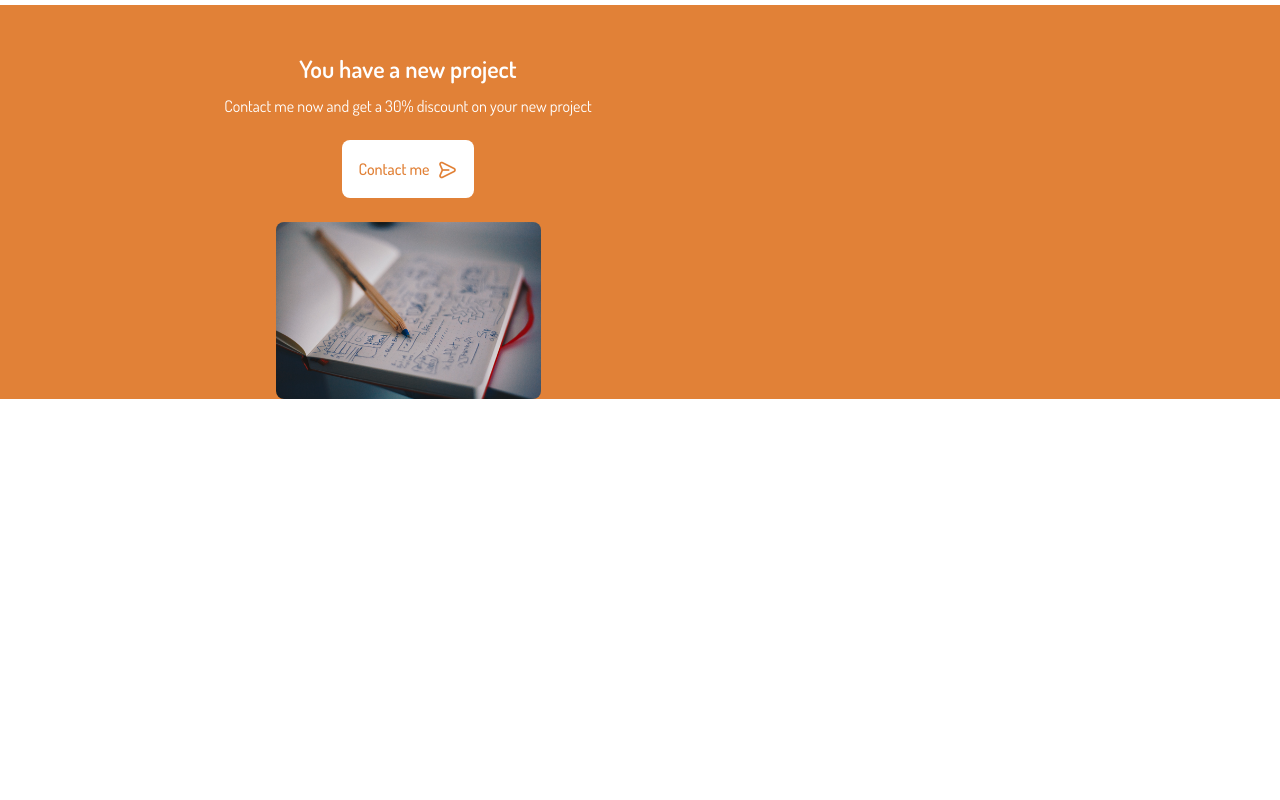
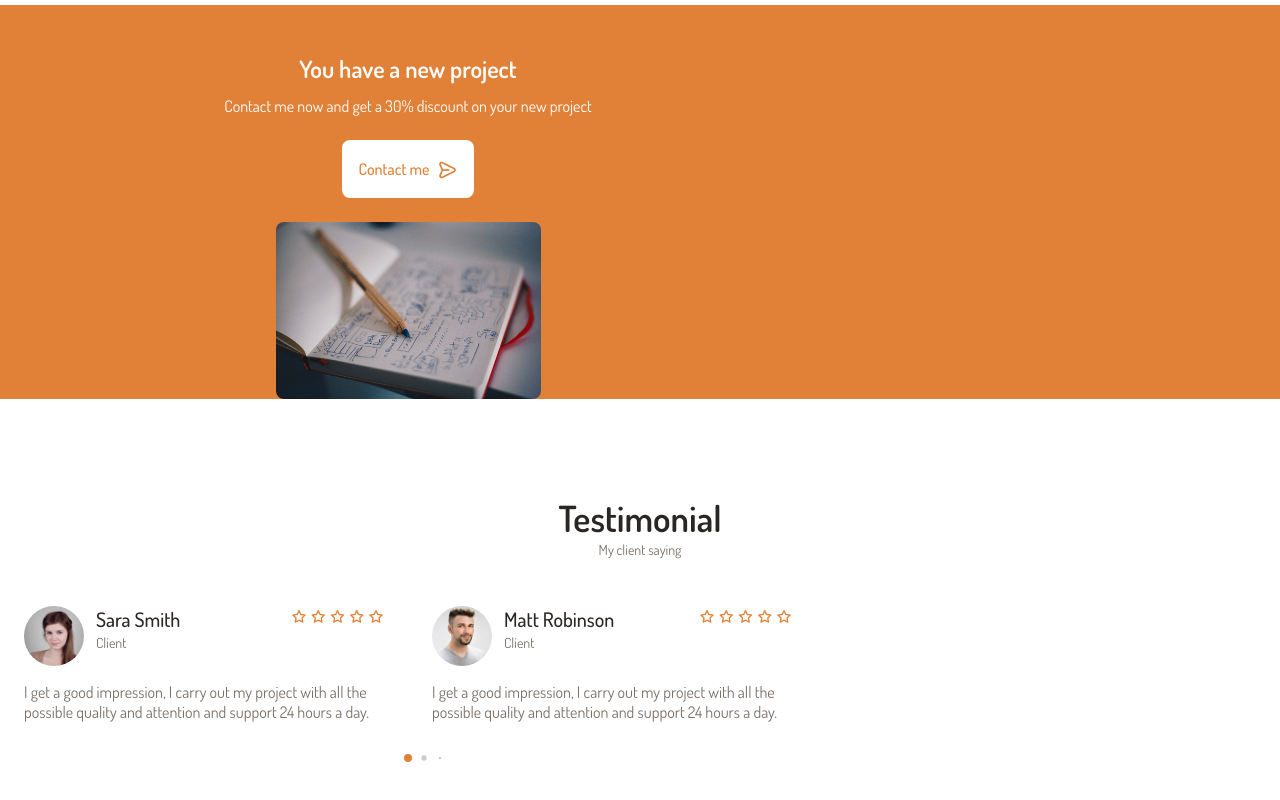
Before and after one commit to BenoitRobin/portfolio2022, a plain HTML site: page index.html in a window 1280 px wide. Shown: the part 3722-4522 px from the top of the page. Before the commit the page ends 4425 px from the top, so only its background shows below. Drawn offline with nearby package versions, Linux system fonts and the light colour scheme.

Commit message:
Testimonial Section

```diff
--- a/assets/css/styles.css
+++ b/assets/css/styles.css
@@ -777,7 +777,44 @@ img {
 
 
 /*==================== TESTIMONIAL ====================*/
+.testimonial__data,
+.testimonial__header {
+    display: flex;
+}
 
+.testimonial__data {
+    justify-content: space-between;
+    margin-bottom: var(--mb-1);
+}
+
+.testimonial__img {
+    width: 60px;
+    height: 60px;
+    border-radius: 50%;
+    margin-right: var(--mb-0-75);
+}
+
+.testimonial__name {
+    font-size: var(--h3-font-size);
+    font-weight: var(--font-medium);
+}
+
+.testimonial__client {
+    font-size: var(--small-font-size);
+    color: var(--text-color);
+}
+
+.testimonial__description {
+    margin-bottom: var(--mb-2-5);
+}
+
+.testimonial__icon-star {
+    color: var(--first-color);
+}
+
+.swiper-container .swiper-pagination-testimonial {
+    bottom: 0;
+}
 
 /*==================== CONTACT ME ====================*/
 
--- a/assets/js/main.js
+++ b/assets/js/main.js
@@ -89,7 +89,7 @@ modalCloses.forEach((modalClose) => {
 });
 
 /*==================== PORTFOLIO SWIPER  ====================*/
-let swiper = new Swiper(".portfolio__container", {
+let swiperPortfolio = new Swiper(".portfolio__container", {
     cssMode: true,
     loop: true,
     navigation: {
@@ -103,6 +103,22 @@ let swiper = new Swiper(".portfolio__container", {
 });
 
 /*==================== TESTIMONIAL ====================*/
+let swiperTestimonial = new Swiper(".testimonial__container", {
+    loop: true,
+    grabCursor: true,
+    spaceBetween: 48,
+
+    pagination: {
+    el: ".swiper-pagination",
+    clickable: true,
+    dynamicBullets: true,
+    },
+    breakpoints:{
+        568:{
+            slidesPerView: 2,
+        }
+    }
+});
 
 /*==================== SCROLL SECTIONS ACTIVE LINK ====================*/
 
--- a/index.html
+++ b/index.html
@@ -893,23 +893,132 @@
           <div class="project__container container grid">
             <div class="project__data">
               <h2 class="project__title">You have a new project</h2>
-              <p class="project__description">Contact me now and get a 30% discount on your new project</p>
+              <p class="project__description">
+                Contact me now and get a 30% discount on your new project
+              </p>
               <a href="#contact" class="button button--flex button--white">
                 Contact me
                 <i class="uil uil-message project__icon button__icon"></i>
               </a>
             </div>
 
-            <img src="assets/img/project.png" alt="" class="project__img">
+            <img src="assets/img/project.png" alt="" class="project__img" />
           </div>
         </div>
       </section>
 
       <!--==================== TESTIMONIAL ====================-->
-      <section class="testimonial section"></section>
+      <section class="testimonial section">
+        <h2 class="section__title">Testimonial</h2>
+        <span class="section__subtitle">My client saying</span>
+
+        <div class="testimonial__container container swiper-container">
+          <div class="swiper-wrapper">
+
+            <!--==================== TESTIMONIAL 1 ====================-->
+            <div class="testimonial__content swiper-slide">
+              <div class="testimonial__data">
+                <div class="testimonial__header">
+                  <img
+                    src="assets/img/testimonial1.jpg"
+                    alt=""
+                    class="testimonial__img"
+                  />
+
+                  <div>
+                    <h3 class="testimonial__name">Sara Smith</h3>
+                    <span class="testimonial__client">Client</span>
+                  </div>
+                </div>
+
+                <div>
+                  <i class="uil uil-star testimonial__icon-star"></i>
+                  <i class="uil uil-star testimonial__icon-star"></i>
+                  <i class="uil uil-star testimonial__icon-star"></i>
+                  <i class="uil uil-star testimonial__icon-star"></i>
+                  <i class="uil uil-star testimonial__icon-star"></i>
+                </div>
+              </div>
+
+              <p class="testimonial__description">
+                I get a good impression, I carry out my project with all the
+                possible quality and attention and support 24 hours a day.
+              </p>
+            </div>
+
+            <!--==================== TESTIMONIAL 2 ====================-->
+            <div class="testimonial__content swiper-slide">
+              <div class="testimonial__data">
+                <div class="testimonial__header">
+                  <img
+                    src="assets/img/testimonial2.jpg"
+                    alt=""
+                    class="testimonial__img"
+                  />
+
+                  <div>
+                    <h3 class="testimonial__name">Matt Robinson</h3>
+                    <span class="testimonial__client">Client</span>
+                  </div>
+                </div>
+
+                <div>
+                  <i class="uil uil-star testimonial__icon-star"></i>
+                  <i class="uil uil-star testimonial__icon-star"></i>
+                  <i class="uil uil-star testimonial__icon-star"></i>
+                  <i class="uil uil-star testimonial__icon-star"></i>
+                  <i class="uil uil-star testimonial__icon-star"></i>
+                </div>
+              </div>
+
+              <p class="testimonial__description">
+                I get a good impression, I carry out my project with all the
+                possible quality and attention and support 24 hours a day.
+              </p>
+            </div>
+
+            <!--==================== TESTIMONIAL 2 ====================-->
+            <div class="testimonial__content swiper-slide">
+              <div class="testimonial__data">
+                <div class="testimonial__header">
+                  <img
+                    src="assets/img/testimonial3.jpg"
+                    alt=""
+                    class="testimonial__img"
+                  />
+
+                  <div>
+                    <h3 class="testimonial__name">Raul Harris</h3>
+                    <span class="testimonial__client">Client</span>
+                  </div>
+                </div>
+
+                <div>
+                  <i class="uil uil-star testimonial__icon-star"></i>
+                  <i class="uil uil-star testimonial__icon-star"></i>
+                  <i class="uil uil-star testimonial__icon-star"></i>
+                  <i class="uil uil-star testimonial__icon-star"></i>
+                  <i class="uil uil-star testimonial__icon-star"></i>
+                </div>
+              </div>
+
+              <p class="testimonial__description">
+                I get a good impression, I carry out my project with all the
+                possible quality and attention and support 24 hours a day.
+              </p>
+            </div>
+
+          </div>
+
+          <!-- Add pagination-->
+          <div class="swiper-pagination swiper-pagination-testimonial"></div>
+        </div>
+      </section>
 
       <!--==================== CONTACT ME ====================-->
-      <section class="contact section" id="contact"></section>
+      <section class="contact section" id="contact">
+
+      </section>
     </main>
 
     <!--==================== FOOTER ====================-->
```
